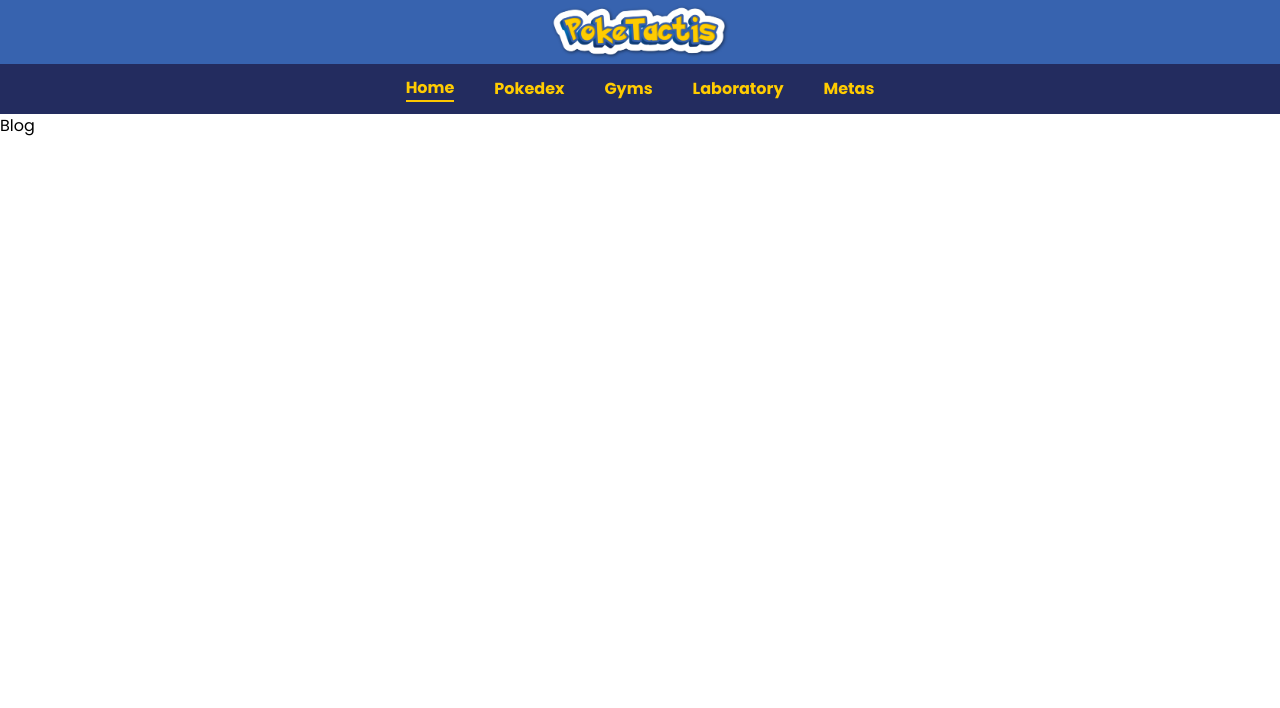
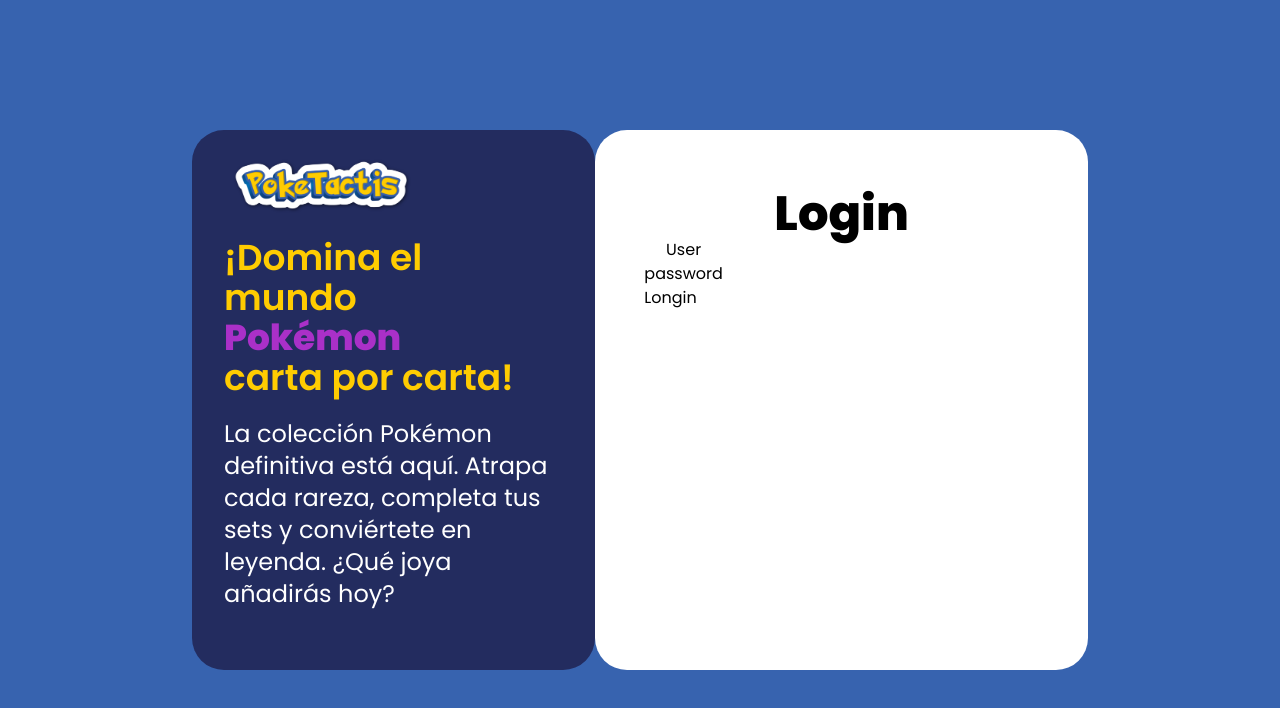
Before and after one commit to Alejo2403/ProjectPT, a React (Vite) app in the folder poke_tactics/: page / in a window 1280 px wide. Shown: the top 708 px of the page. Built offline with nearby package versions, Linux system fonts and the light colour scheme; no server answers.

Commit message:
login_v1

```diff
--- a/poke_tactics/package.json
+++ b/poke_tactics/package.json
@@ -12,6 +12,7 @@
   "dependencies": {
     "@fontsource/poppins": "^5.2.6",
     "@tailwindcss/vite": "^4.1.7",
+    "firebase": "^11.10.0",
     "react": "^19.1.0",
     "react-dom": "^19.1.0",
     "react-router-dom": "^7.6.1",
--- a/poke_tactics/src/components/App.jsx
+++ b/poke_tactics/src/components/App.jsx
@@ -1,24 +1,41 @@
 import { BrowserRouter as Router, Routes, Route } from "react-router-dom";
 
+import {getAuth,onAuthStateChanged} from 'firebase/auth'
+import app from "../credentials";
+import Login from "./Login";
 import NavBar from "./NavBar"
 import Blog from "./Blog";
 import Pokedex from "./Pokedex";
 import Gyms from "./Gyms";
 import Lab from "./Lab";
 import Metas from "./Metas";
+import { useEffect, useState } from "react";
+
+const auth = getAuth(app)
 
 function App() {
+  const [user, setUser] =useState(null)
+
+  useEffect(()=>{
+    onAuthStateChanged(auth,(userFirebase)=>{
+      if(userFirebase){
+        setUser(userFirebase);
+      }else{
+        setUser(null);
+      }
+    })
+  })
+
   return (
     <Router>
-
-      <NavBar />
-
       <Routes>
-        <Route path="/" element={<Blog />}/>
-        <Route path="/pokedex" element={<Pokedex />}/>
-        <Route path="/gyms" element={<Gyms />}/>
-        <Route path="/lab" element={<Lab />}/>
-        <Route path="/metas" element={<Metas />}/>
+        <Route path="/" element={<Login />} />
+        <Route path="Blog/" element={<Blog />} />
+        <Route path="NavBar/" element={<NavBar />} />
+        <Route path="/pokedex" element={<Pokedex />} />
+        <Route path="/gyms" element={<Gyms />} />
+        <Route path="/lab" element={<Lab />} />
+        <Route path="/metas" element={<Metas />} />
       </Routes>
     </Router>
   )
--- /dev/null
+++ b/poke_tactics/src/components/Login.jsx
@@ -0,0 +1,32 @@
+import React from 'react'
+
+const Login = () => {
+    return (
+        <div className="bg-[var(--Lblue-pri)] flex items-center justify-center w-full h-screen">
+            <section className="flex w-4xl">
+                <div className="bg-[var(--Lleft-pri)] w-[45%] pt-5 pb-5 pl-8 pr-8 rounded-4xl">
+                    <div className=''>
+                        <img src="/src/assets/images/LogoTCW.png" alt="Logo" className="h-18 mb-4"></img>
+                    </div>
+                    <div className="">
+                        <h1 className="mb-5 text-4xl font-semibold text-[var(--Ltitle)]">¡Domina el mundo <p className='text-[var(--LtitlePokemon)] font-extrabold'>Pokémon</p> carta por carta!</h1>
+                        <p className='text-2xl text-[var(--Lright-pri)]  mb-10'>La colección Pokémon definitiva está aquí. Atrapa cada rareza, completa tus sets y conviértete en leyenda.
+    ¿Qué joya añadirás hoy?</p>
+                    </div>
+                </div>
+                <div className="bg-[var(--Lright-pri)] w-[55%] flex flex-col items-center pt-15 pb-15 pl-8 pr-8 rounded-4xl">
+                    <h1 className='text-5xl font-extrabold'>Login</h1>
+                    <form>
+                        <div className="flex flex-col items-center justify-center">
+                            <label>User<input></input></label>
+                            <label>password<input></input></label>
+                        </div>
+                        <button>Longin</button>
+                    </form>
+                </div>
+            </section>
+        </div>
+    )
+}
+
+export default Login;
--- /dev/null
+++ b/poke_tactics/src/credentials.js
@@ -0,0 +1,25 @@
+// Import the functions you need from the SDKs you need
+import { initializeApp } from "firebase/app";
+import { getAnalytics } from "firebase/analytics";
+// TODO: Add SDKs for Firebase products that you want to use
+// https://firebase.google.com/docs/web/setup#available-libraries
+
+// Your web app's Firebase configuration
+// For Firebase JS SDK v7.20.0 and later, measurementId is optional
+const firebaseConfig = {
+  apiKey: "AIzaSyAou_XY-DftIMgCvwWyiTS67pLOqOC05p0",
+  authDomain: "projectpt-7cfc0.firebaseapp.com",
+  projectId: "projectpt-7cfc0",
+  storageBucket: "projectpt-7cfc0.firebasestorage.app",
+  messagingSenderId: "907726567438",
+  appId: "1:907726567438:web:d9d956eda76f541c2a645f",
+  measurementId: "G-1MP2QGLCJV"
+};
+
+// Initialize Firebase
+const app = initializeApp(firebaseConfig);
+
+
+const analytics = getAnalytics(app);
+
+export default app;
--- a/poke_tactics/src/styles/index.css
+++ b/poke_tactics/src/styles/index.css
@@ -7,4 +7,12 @@
   --blue-sec: #232C5F;
   --yellow-pri: #FFCC01;
   --yellow-sec: #B3A125;
+
+  /*Login*/
+
+  --Lblue-pri:#3763AF;
+  --Lleft-pri:#232C5F;
+  --Lright-pri:#FFFFFF;
+  --Ltitle:#FFCC01;
+  --LtitlePokemon:#AA30C8;
 }
```
Also changed, not shown: 1 other file (tests, documents, lock files or other folders).
